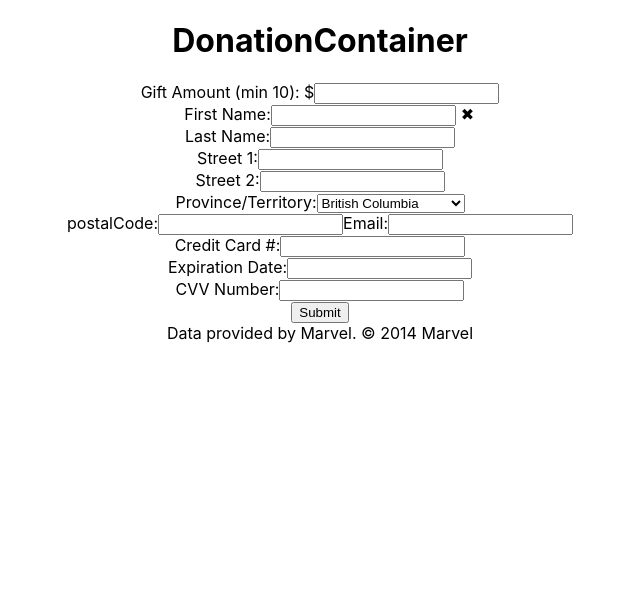
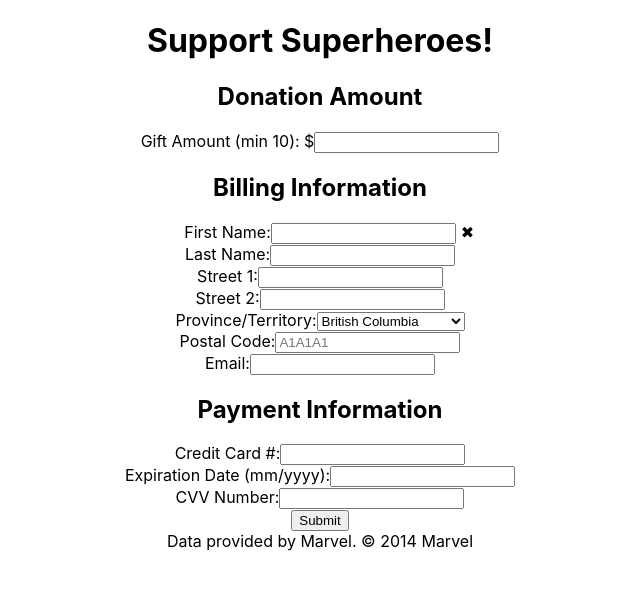
Before and after one commit to bonniehsm/superhero-charity, a React (Create React App) app: page /donation in a window 1280 px wide. Shown: the top 590 px of the page, without its empty margins (320-960 px from the left). Built offline with nearby package versions, Linux system fonts and the light colour scheme; no server answers.

Commit message:
added form styling and class names

```diff
--- a/src/containers/DonationContainer.js
+++ b/src/containers/DonationContainer.js
@@ -14,7 +14,7 @@
         return(
             <div>
                 <header>
-                    <h1>DonationContainer</h1>
+                    <h1>Support Superheroes!</h1>
                 </header>
                 <FormContainer/>
             </div>
--- a/src/containers/FormContainer.js
+++ b/src/containers/FormContainer.js
@@ -46,16 +46,18 @@
     render(){
         console.log(this.state);
         return(
-            <div>
+            <div className="form-container">
                 <form onSubmit={this.handleSubmit}>
 
                     { /* DONATION */ }
-                    <div>
+                    <div className="form-subfield">
+                        <h2>Donation Amount</h2>
                         <label>
                             Gift Amount (min 10): $
                             <input required
                                 type="number"
                                 min="10"
+                                step="any"
                                 name="donation"
                                 value={this.state.donation}
                                 onChange={this.handleChange}/>
@@ -63,7 +65,8 @@
                     </div>
 
                     { /* BILLING */ }
-                    <div>
+                    <div className="form-subfield">
+                        <h2>Billing Information</h2>
                         <label>
                             First Name:
                             <input required
@@ -130,15 +133,17 @@
                         </select>
                         <br/>
                         <label>
-                            postalCode:
+                            Postal Code:
                             <input required
                                 className="pc-input"
                                 type="text"
                                 name="postalCode"
+                                placeholder="A1A1A1"
                                 value={this.state.postalCode}
                                 onChange={this.handleChange}/>
                             <span class="invalid"></span>
                         </label>
+                        <br/>
                         <label>
                             Email:
                             <input required
@@ -152,7 +157,8 @@
                     </div>
 
                     { /* PAYMENT */ }
-                    <div>
+                    <div className="form-subfield">
+                        <h2>Payment Information</h2>
                         <label>
                             Credit Card #:
                             <input required
@@ -165,7 +171,7 @@
                         </label>
                         <br/>
                         <label>
-                            Expiration Date:
+                            Expiration Date (mm/yyyy):
                             <input required
                                 className="expdate-input"
                                 type="text"
--- a/src/styles/Form.scss
+++ b/src/styles/Form.scss
@@ -1,3 +1,21 @@
+/**
+* Form Container Styling
+*/
+
+/**
+* Input Styling
+*/
+
+input[type=number]::-webkit-outer-spin-button,
+input[type=number]::-webkit-inner-spin-button {
+    -webkit-appearance: none;
+    margin: 0;
+}
+
+input[type=number] {
+    -moz-appearance:textfield;
+}
+
 .fn-input:invalid+span:after {
     position: absolute; content: '✖';
     padding-left: 5px;
```
